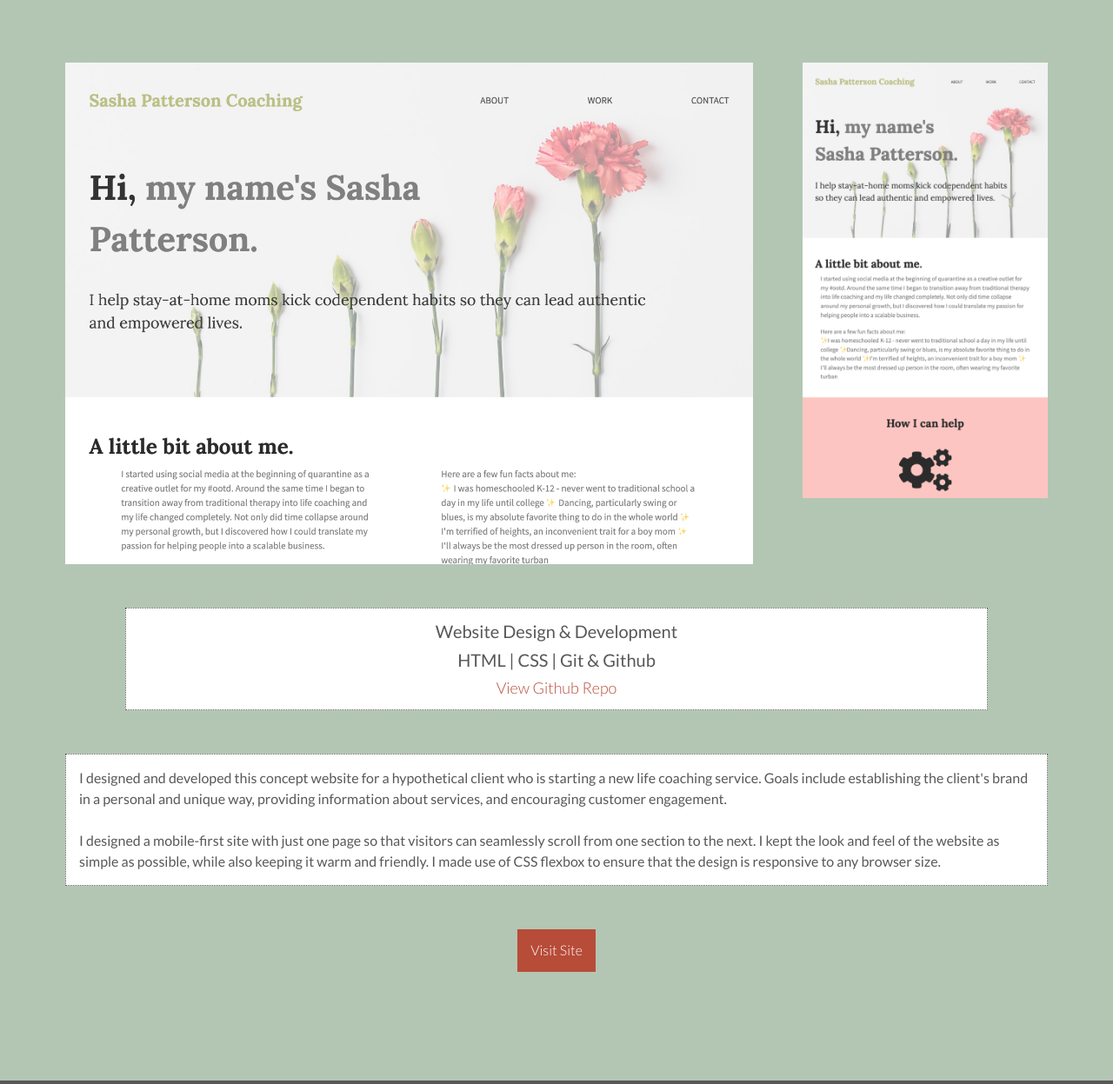
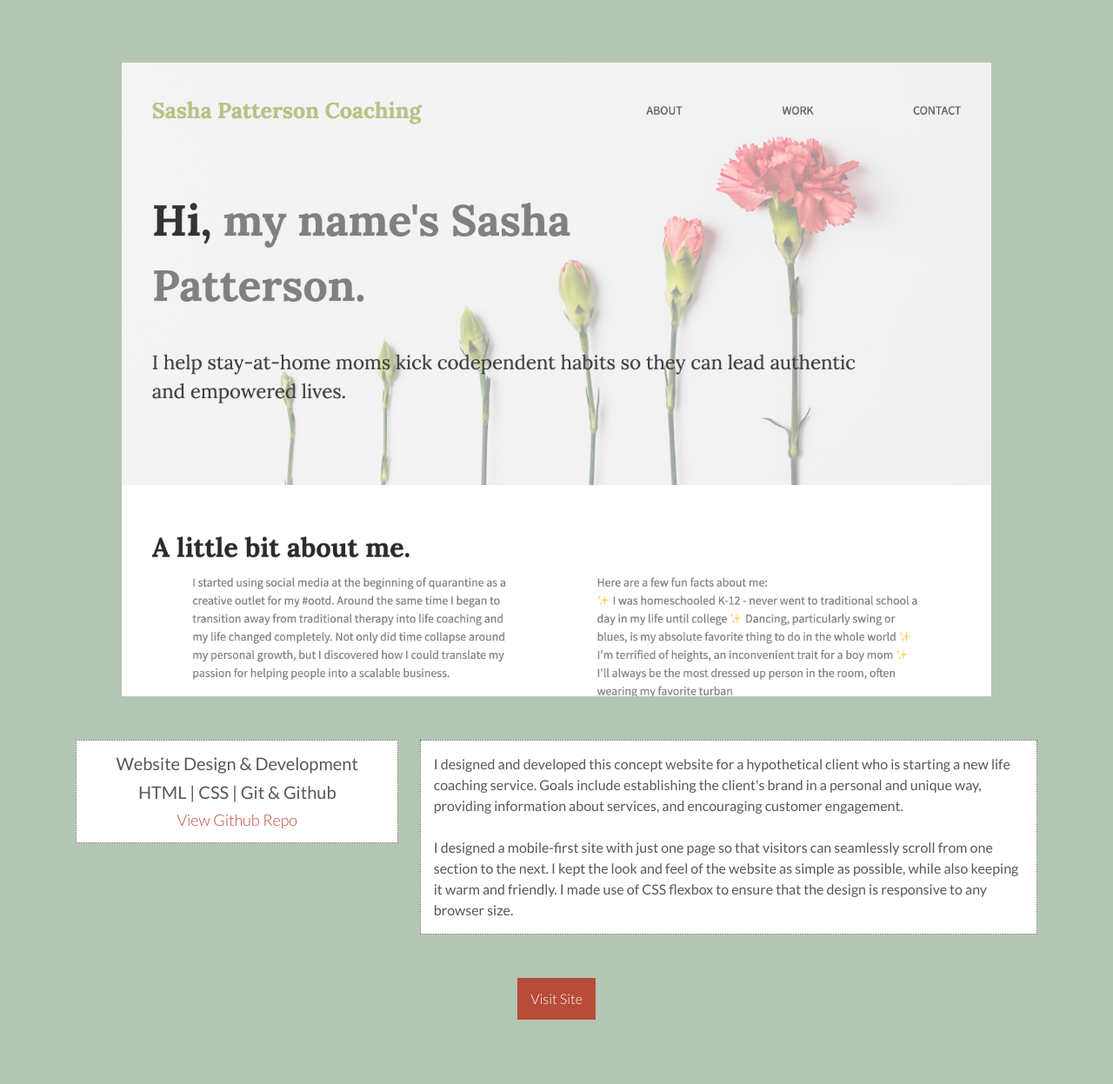
Before and after one commit to gbonds/portfolio-website-v2, a website built with Parcel: page projects/view-projects/sashapattersoncoaching.html in a window 1280 px wide. Shown: the part 373-1620 px from the top of the page at 87% size. Built offline with nearby package versions, Linux system fonts and the light colour scheme; files whose address does not match are found by name.

Commit message:
Styled desktop view with initial design

```diff
--- a/css/main.css
+++ b/css/main.css
@@ -716,6 +716,8 @@ nav li {
   }
 }
 
+/* Tablet media query ends */
+
 @media only screen and (min-width: 1200px) {
   /* Desktop Styles */
   /* TODO set max-width to content? */
@@ -762,19 +764,37 @@ nav li {
     font-size: 1.75em;
   }
   .project-img-container {
-    display: flex;
+    /* display: flex;
     justify-content: space-between;
     align-items: flex-start;
-    flex-wrap: row wrap;
+    flex-wrap: row wrap; */
   }
   .project-img-desktop {
-    width: 70%;
+    /* width: 70%; */
+    /* TODO should I set a max-width for image? also consider max-widths for all content on desktops larger than 1440px. */
+    max-width: 1000px;
   }
   .project-img-mobile {
-    display: block;
-    width: 25%;
+    /* display: block;
+    width: 25%; */
   }
+  .project-desc-container {
+    display: flex;
+    justify-content: space-around;
+    align-items: flex-start;
+    flex-flow: row wrap;
+  }
+.project-item-skills {
+  width: 30%;
 }
+
+.project-item-blurb {
+  width: 60%;
+}
+
+
+
+} /* Desktop media query ends */
 
 /* ==========================================================================
    Print styles.
```
